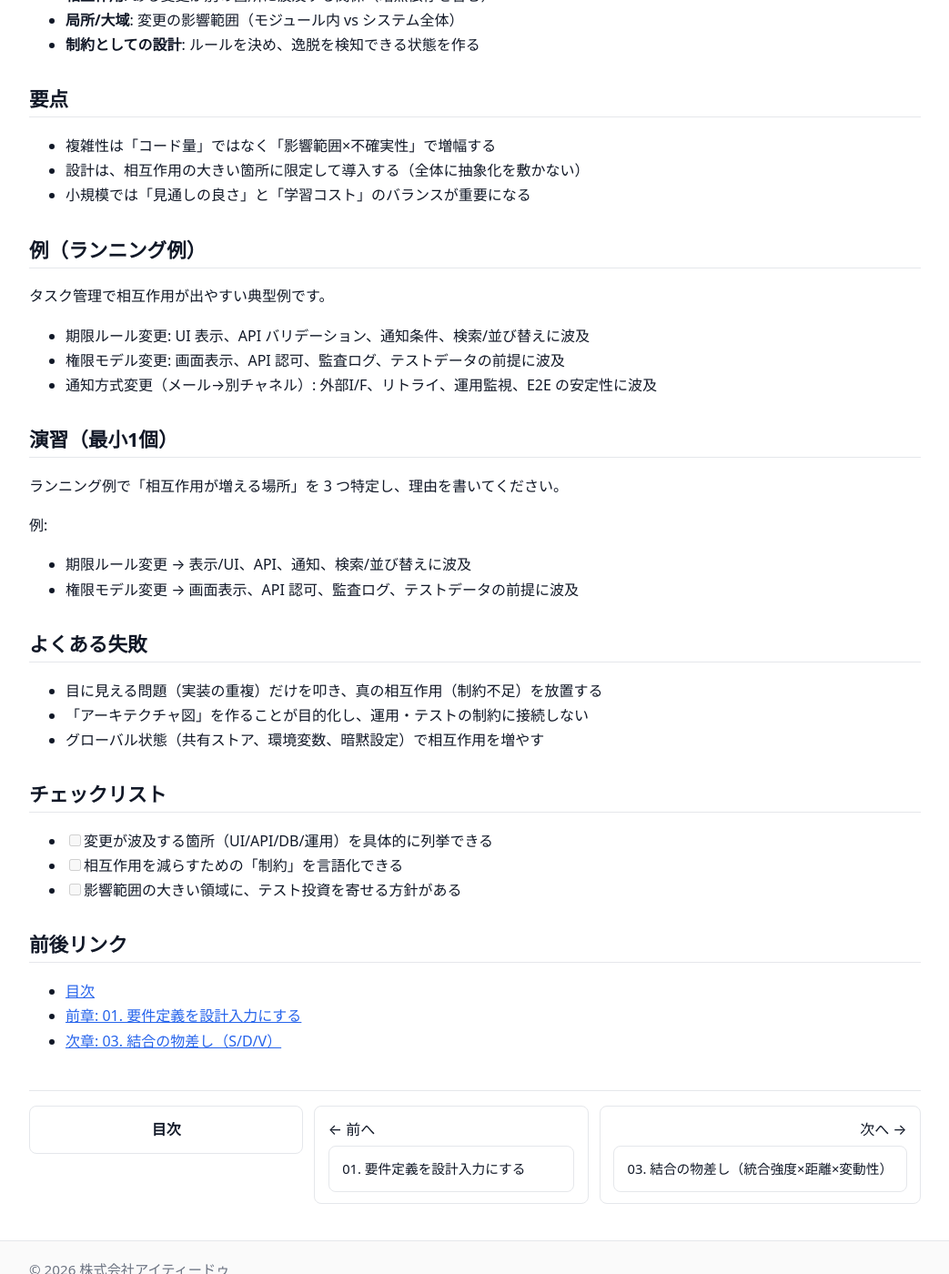
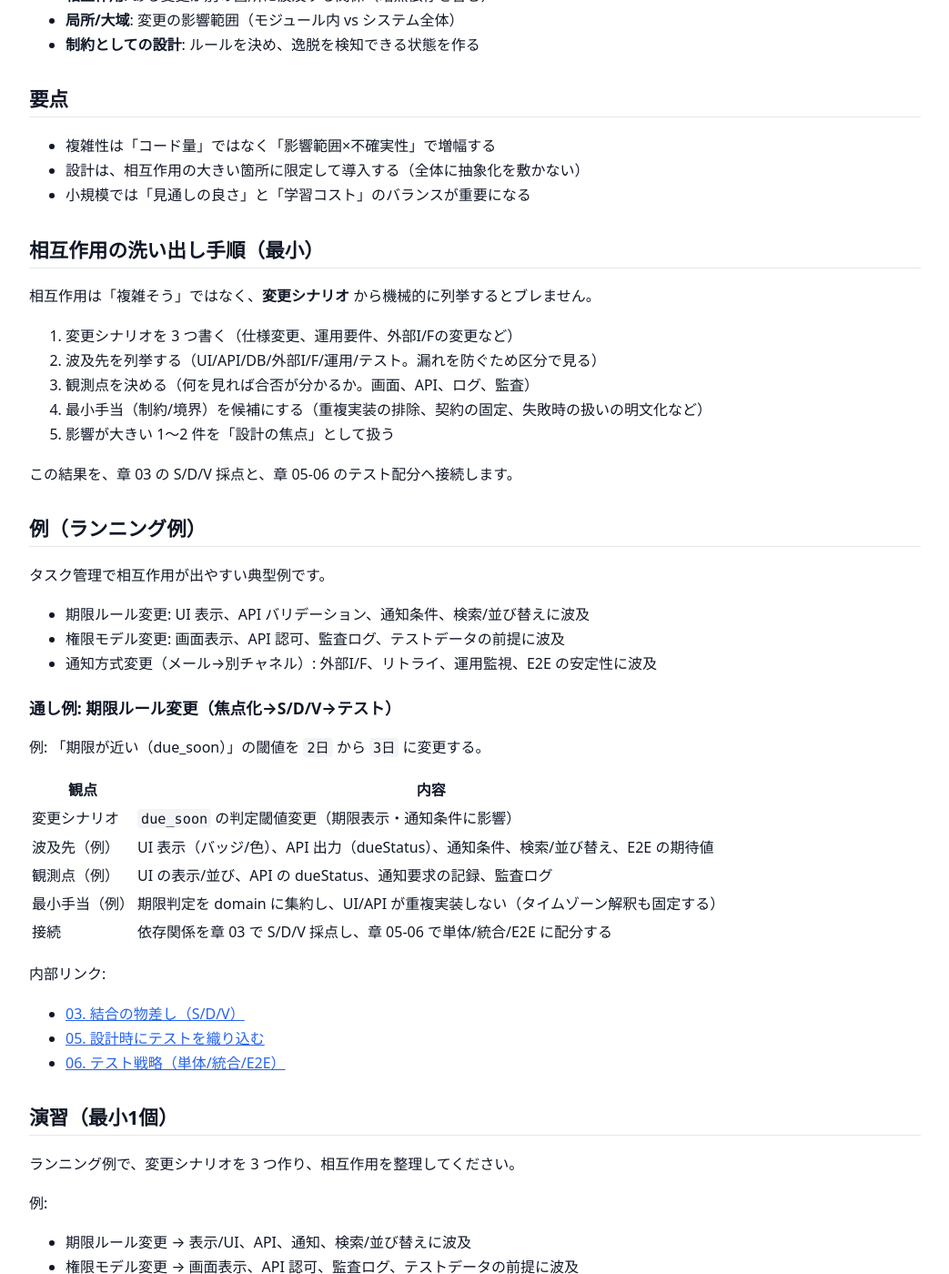
Before and after one commit to itdojp/small-webapp-software-design-book, a Jekyll site: the page built from docs/chapters/02-complexity-and-interaction.md, in a window 1280 px wide and 1400 px high, scrolled down 526 px. Shown: the whole window at 91% size, without its empty margins (118-1161 px from the left). Built offline with Jekyll 4.4.1, drawn with Linux system fonts in a browser that asks for light colours; some of the changed text lies outside the part shown.

Commit message:
[Content] Issue #47: 章02に相互作用の手順と通し例を追加

```diff
--- a/docs/chapters/02-complexity-and-interaction.md
+++ b/docs/chapters/02-complexity-and-interaction.md
@@ -31,6 +31,18 @@ next: /chapters/03-coupling-balance-sdv/
 - 設計は、相互作用の大きい箇所に限定して導入する（全体に抽象化を敷かない）
 - 小規模では「見通しの良さ」と「学習コスト」のバランスが重要になる
 
+## 相互作用の洗い出し手順（最小）
+
+相互作用は「複雑そう」ではなく、**変更シナリオ** から機械的に列挙するとブレません。
+
+1. 変更シナリオを 3 つ書く（仕様変更、運用要件、外部I/Fの変更など）
+2. 波及先を列挙する（UI/API/DB/外部I/F/運用/テスト。漏れを防ぐため区分で見る）
+3. 観測点を決める（何を見れば合否が分かるか。画面、API、ログ、監査）
+4. 最小手当（制約/境界）を候補にする（重複実装の排除、契約の固定、失敗時の扱いの明文化など）
+5. 影響が大きい 1〜2 件を「設計の焦点」として扱う
+
+この結果を、章 03 の S/D/V 採点と、章 05-06 のテスト配分へ接続します。
+
 ## 例（ランニング例）
 
 タスク管理で相互作用が出やすい典型例です。
@@ -39,14 +51,37 @@ next: /chapters/03-coupling-balance-sdv/
 - 権限モデル変更: 画面表示、API 認可、監査ログ、テストデータの前提に波及
 - 通知方式変更（メール→別チャネル）: 外部I/F、リトライ、運用監視、E2E の安定性に波及
 
+### 通し例: 期限ルール変更（焦点化→S/D/V→テスト）
+
+例: 「期限が近い（due_soon）」の閾値を `2日` から `3日` に変更する。
+
+| 観点 | 内容 |
+| --- | --- |
+| 変更シナリオ | `due_soon` の判定閾値変更（期限表示・通知条件に影響） |
+| 波及先（例） | UI 表示（バッジ/色）、API 出力（dueStatus）、通知条件、検索/並び替え、E2E の期待値 |
+| 観測点（例） | UI の表示/並び、API の dueStatus、通知要求の記録、監査ログ |
+| 最小手当（例） | 期限判定を domain に集約し、UI/API が重複実装しない（タイムゾーン解釈も固定する） |
+| 接続 | 依存関係を章 03 で S/D/V 採点し、章 05-06 で単体/統合/E2E に配分する |
+
+内部リンク:
+
+- [03. 結合の物差し（S/D/V）]({{ '/chapters/03-coupling-balance-sdv/' | relative_url }})
+- [05. 設計時にテストを織り込む]({{ '/chapters/05-design-for-testability/' | relative_url }})
+- [06. テスト戦略（単体/統合/E2E）]({{ '/chapters/06-test-strategy-pyramid/' | relative_url }})
+
 ## 演習（最小1個）
 
-ランニング例で「相互作用が増える場所」を 3 つ特定し、理由を書いてください。
+ランニング例で、変更シナリオを 3 つ作り、相互作用を整理してください。
 
 例:
 
 - 期限ルール変更 → 表示/UI、API、通知、検索/並び替えに波及
 - 権限モデル変更 → 画面表示、API 認可、監査ログ、テストデータの前提に波及
+
+追加（任意）:
+
+- 3 つのうち 1 つを選び、最小手当（制約/境界）を 3 行で書く
+- その手当を「単体/統合/E2E のどれで守るか」を 1 行で書く
 
 ## よくある失敗
 
@@ -56,6 +91,7 @@ next: /chapters/03-coupling-balance-sdv/
 
 ## チェックリスト
 
+- [ ] 変更シナリオ（仕様/運用/外部I/F）を 3 つ列挙できる
 - [ ] 変更が波及する箇所（UI/API/DB/運用）を具体的に列挙できる
 - [ ] 相互作用を減らすための「制約」を言語化できる
 - [ ] 影響範囲の大きい領域に、テスト投資を寄せる方針がある
```
